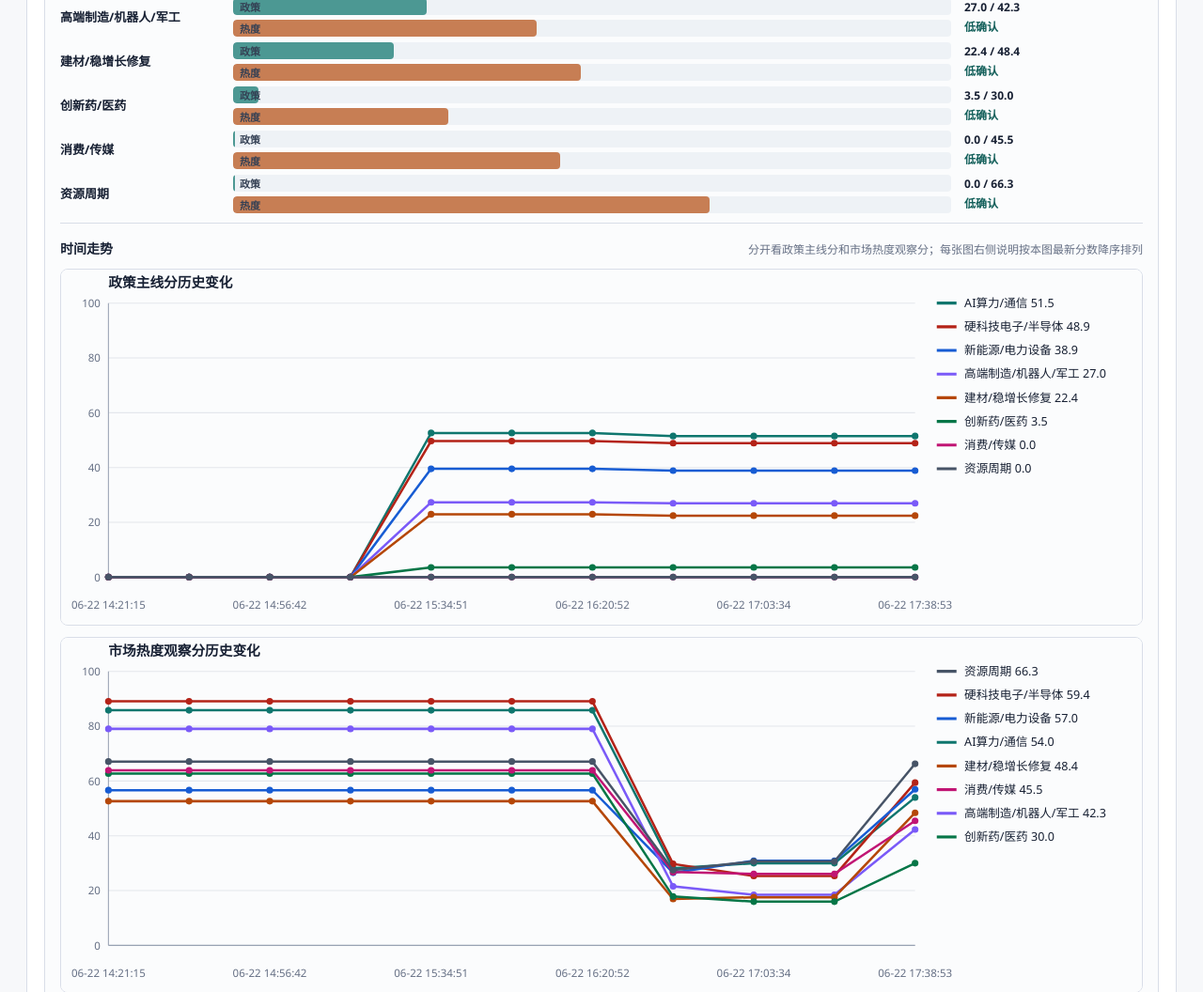
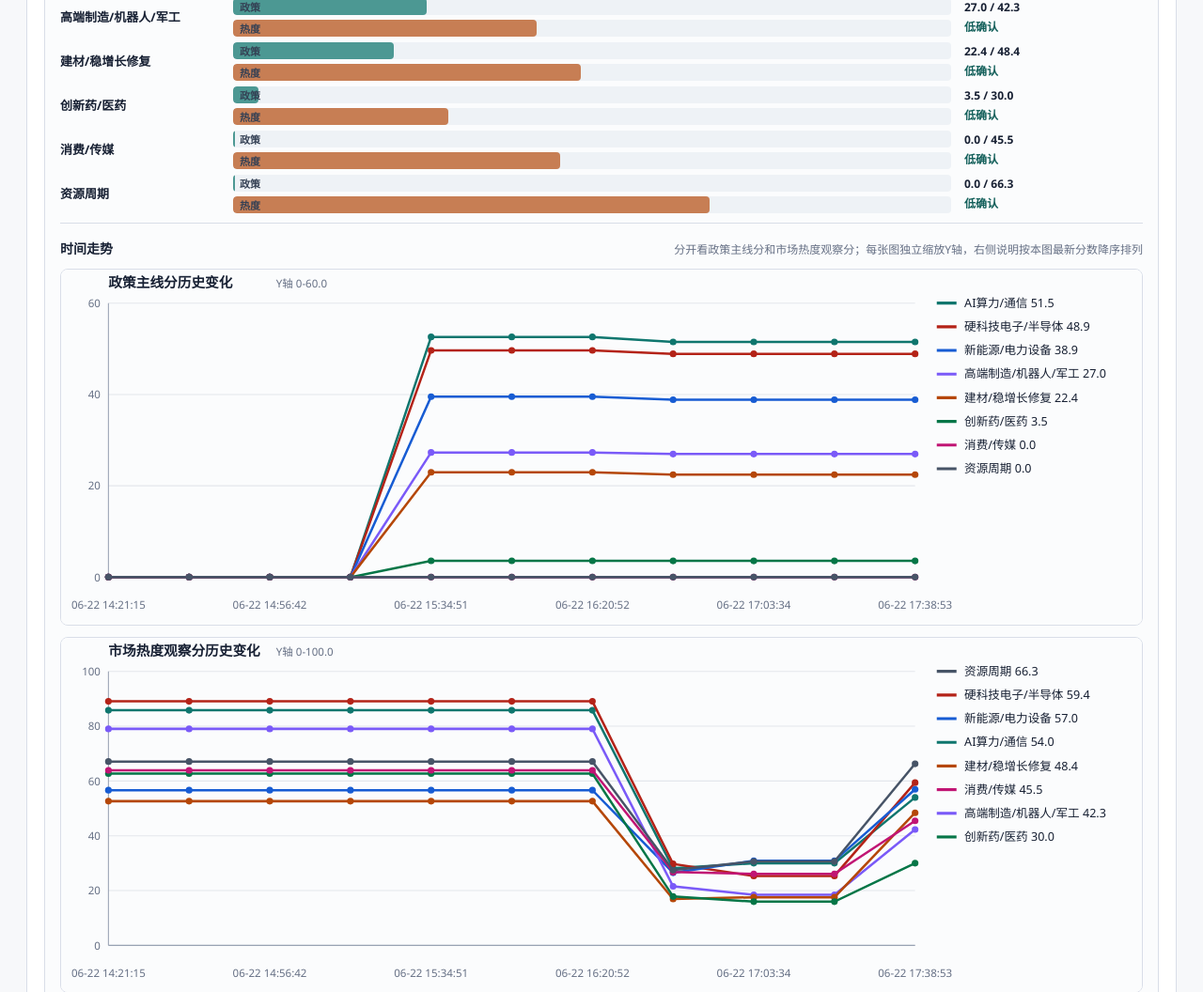
Before and after one commit to imherro/MyInvestTheme, a FastAPI app: page / in a window 1280 px wide. Shown: the part 2016-3072 px from the top of the page at 94% size. Run offline with FastAPI, Linux system fonts and the light colour scheme; some libraries are stand-ins or nearby versions.

Commit message:
Use independent trend chart y axes

```diff
--- a/web/static/app.js
+++ b/web/static/app.js
@@ -77,6 +77,32 @@
     return "低确认";
   }
 
+  function niceCeil(value) {
+    if (!Number.isFinite(value) || value <= 0) return 1;
+    const exponent = Math.floor(Math.log10(value));
+    const scale = Math.pow(10, exponent);
+    const normalized = value / scale;
+    const nice = [1, 1.2, 1.5, 2, 2.5, 3, 4, 5, 6, 8, 10].find((step) => normalized <= step) || 10;
+    return nice * scale;
+  }
+
+  function niceStep(value) {
+    if (!Number.isFinite(value) || value <= 0) return 1;
+    const exponent = Math.floor(Math.log10(value));
+    const scale = Math.pow(10, exponent);
+    const normalized = value / scale;
+    const nice = [1, 2, 2.5, 5, 10].find((step) => normalized <= step) || 10;
+    return nice * scale;
+  }
+
+  function chartYMax(themes, scoreAccessor) {
+    const scores = themes
+      .flatMap((theme) => (theme.points || []).map(scoreAccessor))
+      .filter((score) => score !== null && Number.isFinite(score));
+    const maxScore = Math.max(0, ...scores);
+    return niceCeil(maxScore * 1.12);
+  }
+
   function pathFor(points, scoreAccessor, xFor, yFor) {
     return points
       .map((point) => ({ point, score: scoreAccessor(point) }))
@@ -110,7 +136,8 @@
     const xFor = (label) => pad.left + (labels.length <= 1 ? plotW / 2 : (labels.indexOf(label) / (labels.length - 1)) * plotW);
     const yFor = (score) => pad.top + (1 - clamp(score, 0, yMax) / yMax) * plotH;
     const axisTicks = [];
-    for (let value = 0; value <= yMax; value += 20) axisTicks.push(value);
+    const yStep = niceStep(yMax / 5);
+    for (let value = 0; value <= yMax; value += yStep) axisTicks.push(value);
     if (axisTicks[axisTicks.length - 1] !== yMax) axisTicks.push(yMax);
     const labelStep = Math.max(1, Math.ceil(labels.length / 6));
     const legendThemes = [...themes].sort((a, b) => {
@@ -122,6 +149,7 @@
       <svg viewBox="0 0 ${width} ${height}" role="img" aria-label="${escapeHtml(title)}">
         <rect x="0" y="0" width="${width}" height="${height}" fill="#fbfcfd" />
         <text x="${pad.left}" y="18" font-size="14" font-weight="700" fill="#172033">${escapeHtml(title)}</text>
+        <text x="${pad.left + 170}" y="18" font-size="11" fill="#667085">Y轴 0-${formatScore(yMax)}</text>
         ${axisTicks.map((value) => {
           const y = yFor(value);
           return `<line x1="${pad.left}" y1="${y}" x2="${pad.left + plotW}" y2="${y}" stroke="#e4e7ec" /><text x="${pad.left - 8}" y="${y + 4}" text-anchor="end" font-size="11" fill="#667085">${Math.round(value)}</text>`;
@@ -190,8 +218,8 @@
     }
 
     const labels = Array.from(new Set(themes.flatMap((theme) => theme.points.map((point) => point.x))));
-    const scores = themes.flatMap((theme) => theme.points.flatMap((point) => [policyScore(point), marketScore(point)]).filter((score) => score !== null));
-    const yMax = Math.max(100, Math.ceil(Math.max(...scores) / 10) * 10);
+    const policyYMax = chartYMax(themes, policyScore);
+    const marketYMax = chartYMax(themes, marketScore);
     const latestScores = themes.flatMap((theme) => {
       const point = latestPoint(theme.points || []);
       return [policyScore(point), marketScore(point)].filter((score) => score !== null);
@@ -213,11 +241,11 @@
         </div>
         <div class="chart-subhead">
           <strong>时间走势</strong>
-          <span>分开看政策主线分和市场热度观察分；每张图右侧说明按本图最新分数降序排列</span>
+          <span>分开看政策主线分和市场热度观察分；每张图独立缩放Y轴，右侧说明按本图最新分数降序排列</span>
         </div>
         <div class="trend-list">
-          <div class="trend-card">${renderTrendChart(themes, labels, policyScore, "政策主线分历史变化", "政策主线分", yMax)}</div>
-          <div class="trend-card">${renderTrendChart(themes, labels, marketScore, "市场热度观察分历史变化", "市场热度观察分", yMax)}</div>
+          <div class="trend-card">${renderTrendChart(themes, labels, policyScore, "政策主线分历史变化", "政策主线分", policyYMax)}</div>
+          <div class="trend-card">${renderTrendChart(themes, labels, marketScore, "市场热度观察分历史变化", "市场热度观察分", marketYMax)}</div>
         </div>
       </div>`;
   }
--- a/web/templates/base.html
+++ b/web/templates/base.html
@@ -24,7 +24,7 @@
     </main>
     <div data-myinvest-footer></div>
     <script src="https://invest.okbbc.com/header.js" defer></script>
-    <script src="/static/app.js?v=trend-legend-score-sort-20260623"></script>
+    <script src="/static/app.js?v=trend-dynamic-yaxis-20260701"></script>
     {% block scripts %}{% endblock %}
     <script src="https://invest.okbbc.com/footer.js" defer></script>
   </body>
```
Also changed, not shown: web/tests/test_app.py (+4 -1 lines).
